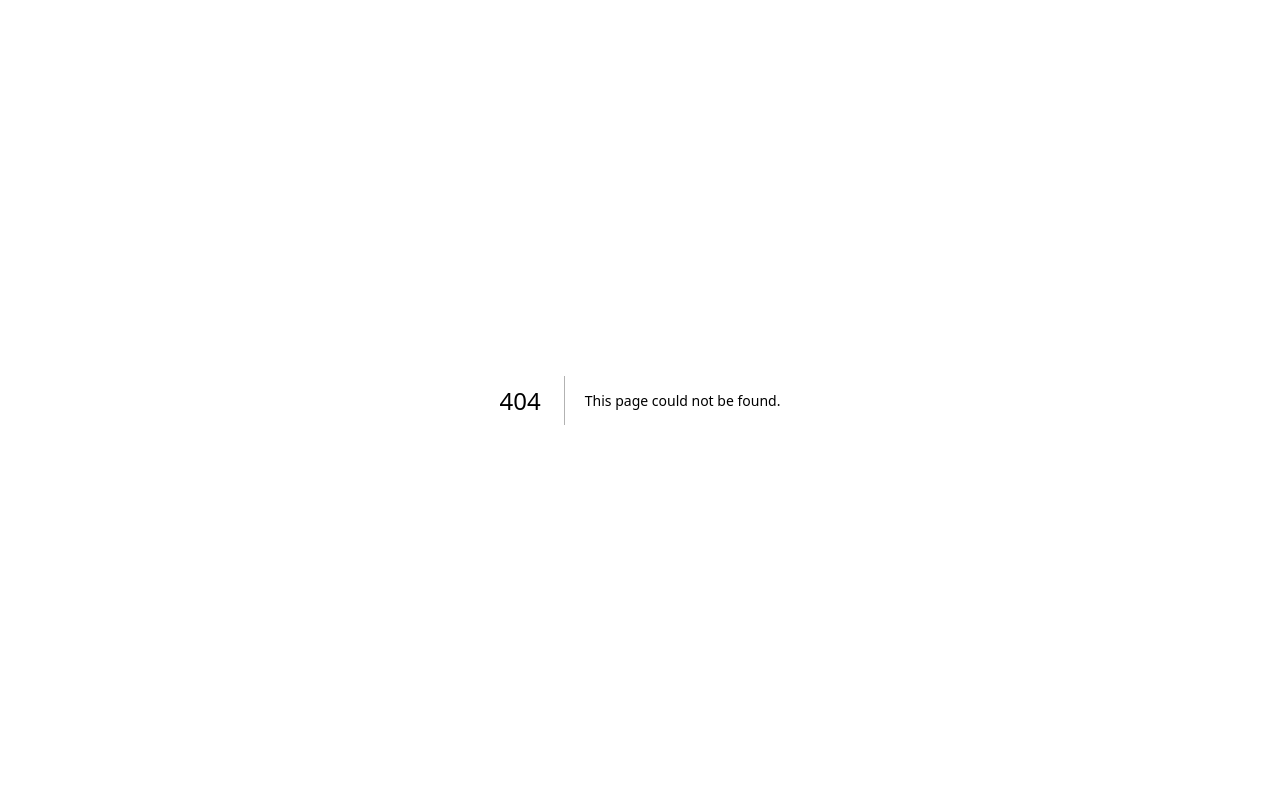
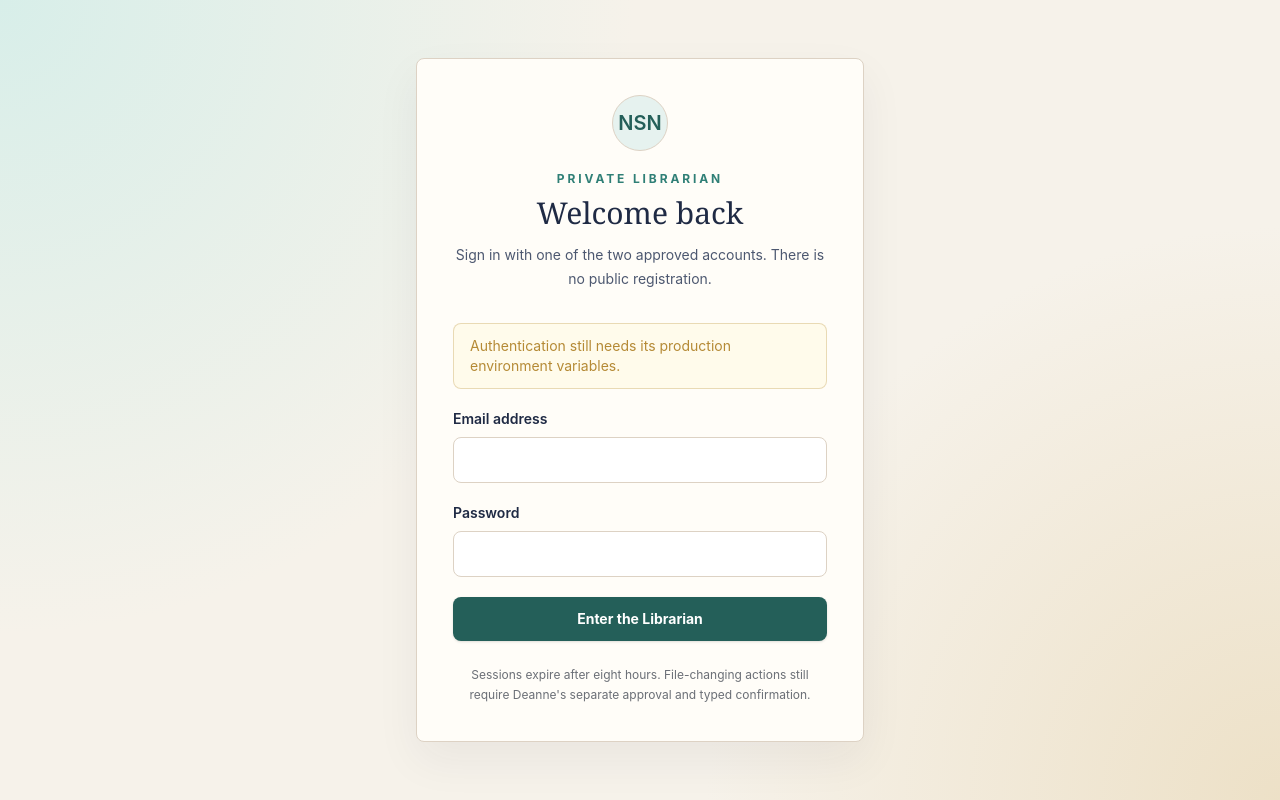
Before and after one commit to swishswisher/nsn-librarian, a Next.js app: page /login in a window 1280 px wide. Before the commit this address had no page. Built offline with nearby package versions, Linux system fonts and the light colour scheme; no server answers.

Commit message:
Add private NSN login page

```diff
--- /dev/null
+++ b/src/app/login/page.tsx
@@ -0,0 +1,130 @@
+import { redirect } from "next/navigation";
+
+import { authConfigurationStatus } from "@/lib/auth/config";
+import { safeInternalPath } from "@/lib/auth/http";
+import { getHumanSession } from "@/lib/auth/session";
+
+export const dynamic = "force-dynamic";
+
+const errorMessages: Record<string, string> = {
+  configuration:
+    "Sign-in is not configured yet. Add the approved users and authentication secret before using the Librarian.",
+  invalid: "The email or password was not recognized.",
+  locked:
+    "Sign-in is temporarily paused after several unsuccessful attempts. Please wait 15 minutes and try again.",
+  unavailable:
+    "The Librarian could not complete sign-in right now. Confirm the database migration and try again.",
+};
+
+export default async function LoginPage({
+  searchParams,
+}: {
+  searchParams: Promise<Record<string, string | string[] | undefined>>;
+}) {
+  const session = await getHumanSession();
+
+  if (session) {
+    redirect("/admin/library");
+  }
+
+  const params = await searchParams;
+  const errorKey = typeof params.error === "string" ? params.error : "";
+  const nextPath = safeInternalPath(
+    typeof params.next === "string" ? params.next : undefined,
+  );
+  const configuration = authConfigurationStatus();
+  const errorMessage = errorMessages[errorKey];
+
+  return (
+    <main className="relative flex min-h-screen items-center justify-center overflow-hidden px-5 py-12">
+      <div
+        aria-hidden="true"
+        className="absolute inset-0 bg-[radial-gradient(circle_at_top_left,rgba(214,238,233,0.95),transparent_42%),radial-gradient(circle_at_bottom_right,rgba(233,217,184,0.7),transparent_38%)]"
+      />
+
+      <section className="nsn-card relative z-10 w-full max-w-md p-7 sm:p-9">
+        <div className="mb-8 text-center">
+          <div className="mx-auto mb-5 flex h-14 w-14 items-center justify-center rounded-full border border-[var(--nsn-border)] bg-[var(--nsn-sage-mist)] text-xl font-semibold text-[var(--nsn-teal-dark)]">
+            NSN
+          </div>
+          <p className="mb-2 text-xs font-bold uppercase tracking-[0.24em] text-[var(--nsn-teal)]">
+            Private Librarian
+          </p>
+          <h1 className="nsn-display text-3xl text-[var(--nsn-navy)]">
+            Welcome back
+          </h1>
+          <p className="mt-3 text-sm leading-6 text-[var(--nsn-slate)]">
+            Sign in with one of the two approved accounts. There is no public
+            registration.
+          </p>
+        </div>
+
+        {errorMessage ? (
+          <div
+            className="mb-5 rounded-lg border border-[var(--nsn-danger)]/30 bg-red-50 px-4 py-3 text-sm leading-5 text-[var(--nsn-danger)]"
+            role="alert"
+          >
+            {errorMessage}
+          </div>
+        ) : null}
+
+        {!configuration.configured && !errorMessage ? (
+          <div
+            className="mb-5 rounded-lg border border-[var(--nsn-warning)]/30 bg-amber-50 px-4 py-3 text-sm leading-5 text-[var(--nsn-warning)]"
+            role="status"
+          >
+            Authentication still needs its production environment variables.
+          </div>
+        ) : null}
+
+        <form action="/api/auth/login" className="space-y-5" method="post">
+          <input name="next" type="hidden" value={nextPath} />
+
+          <label className="block">
+            <span className="mb-2 block text-sm font-semibold text-[var(--nsn-navy)]">
+              Email address
+            </span>
+            <input
+              autoCapitalize="none"
+              autoComplete="email"
+              className="nsn-input w-full"
+              inputMode="email"
+              maxLength={254}
+              name="email"
+              required
+              spellCheck={false}
+              type="email"
+            />
+          </label>
+
+          <label className="block">
+            <span className="mb-2 block text-sm font-semibold text-[var(--nsn-navy)]">
+              Password
+            </span>
+            <input
+              autoComplete="current-password"
+              className="nsn-input w-full"
+              maxLength={512}
+              minLength={12}
+              name="password"
+              required
+              type="password"
+            />
+          </label>
+
+          <button
+            className="w-full rounded-lg bg-[var(--nsn-teal-dark)] px-4 py-3 text-sm font-bold text-white shadow-sm transition hover:bg-[var(--nsn-teal)] focus:outline-none focus:ring-2 focus:ring-[var(--nsn-teal)] focus:ring-offset-2"
+            type="submit"
+          >
+            Enter the Librarian
+          </button>
+        </form>
+
+        <p className="mt-6 text-center text-xs leading-5 text-[var(--nsn-warm-gray)]">
+          Sessions expire after eight hours. File-changing actions still require
+          Deanne&apos;s separate approval and typed confirmation.
+        </p>
+      </section>
+    </main>
+  );
+}
```
